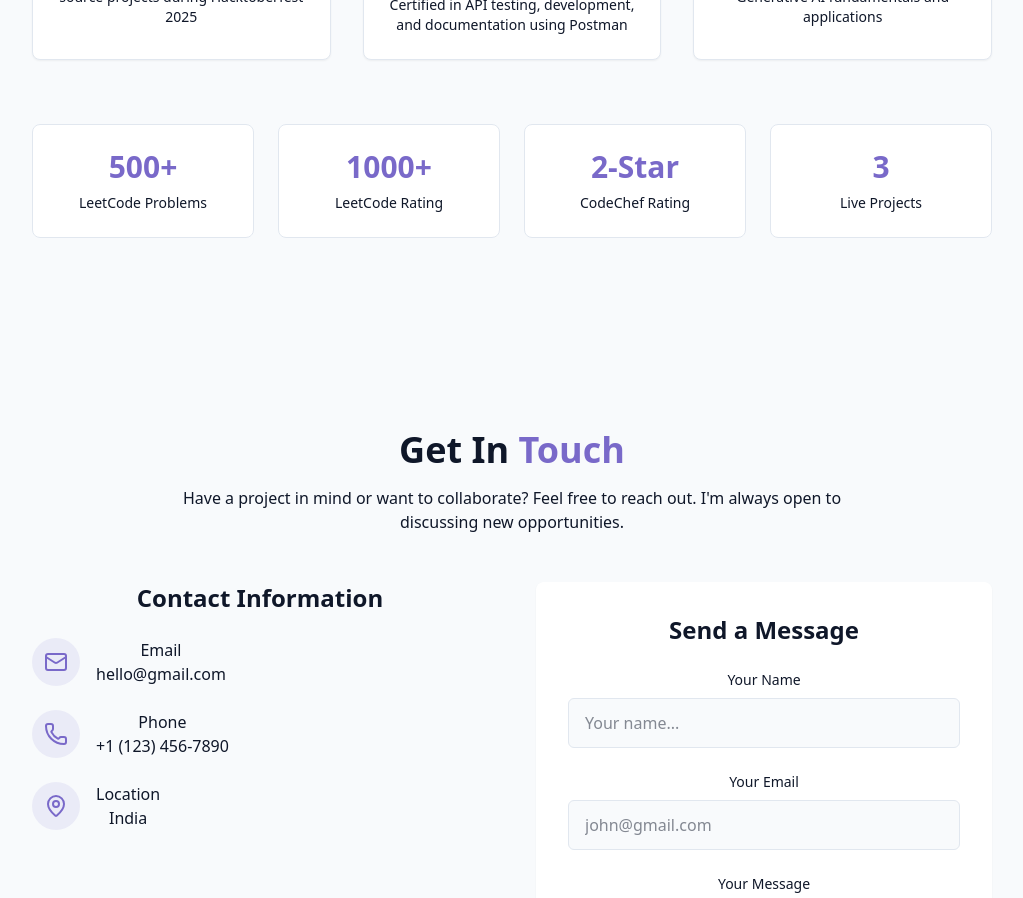
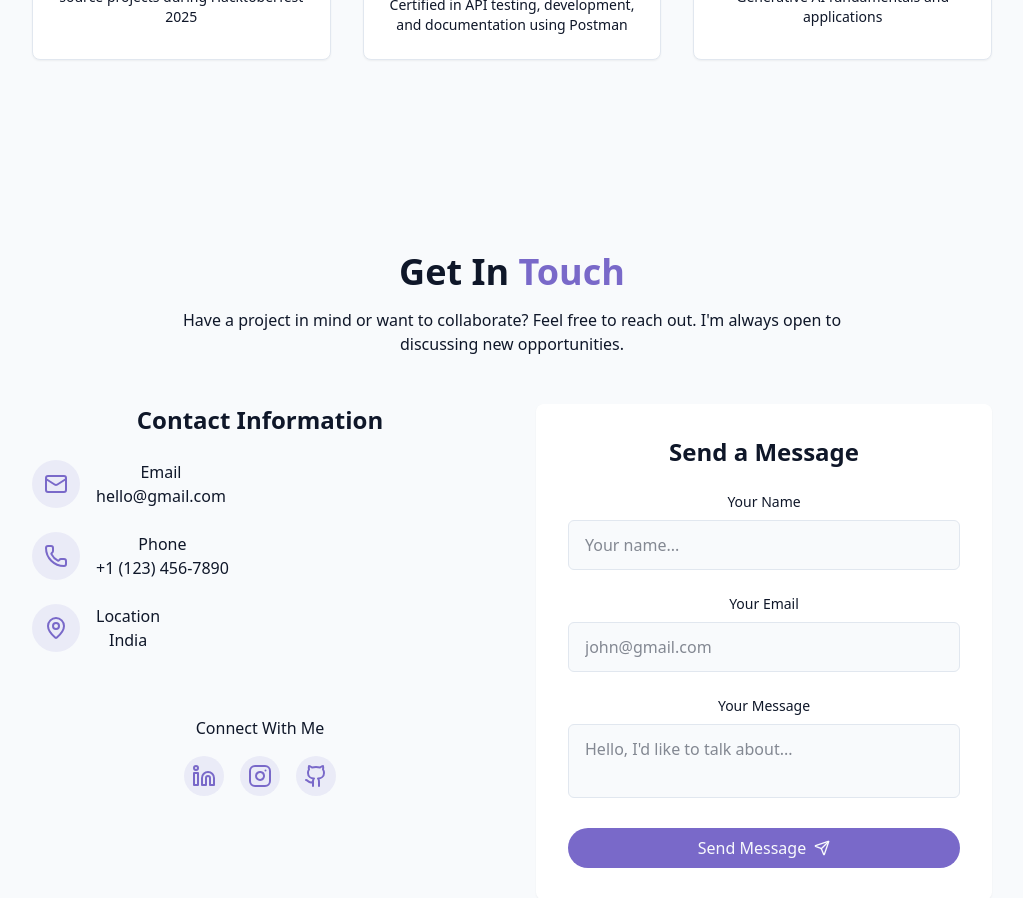
Before and after one commit to Shreyashgol/portfolio_3d, a React (Vite) app: page / in a window 1280 px wide. Shown: the part 5180-6078 px from the top of the page, without its empty margins (128-1151 px from the left). Built offline with nearby package versions, Linux system fonts and the light colour scheme.

Commit message:
filtering

```diff
--- a/src/components/CertificationsSection.jsx
+++ b/src/components/CertificationsSection.jsx
@@ -78,28 +78,6 @@ export const CertificationsSection = () => {
             </div>
           ))}
         </div>
-
-        {/* Achievements Stats */}
-        <div className="mt-16 grid grid-cols-2 md:grid-cols-4 gap-6">
-          <div className="text-center p-6 bg-card rounded-lg border border-border">
-            <div className="text-3xl font-bold text-primary mb-2">500+</div>
-            <div className="text-sm text-muted-foreground">
-              LeetCode Problems
-            </div>
-          </div>
-          <div className="text-center p-6 bg-card rounded-lg border border-border">
-            <div className="text-3xl font-bold text-primary mb-2">1000+</div>
-            <div className="text-sm text-muted-foreground">LeetCode Rating</div>
-          </div>
-          <div className="text-center p-6 bg-card rounded-lg border border-border">
-            <div className="text-3xl font-bold text-primary mb-2">2-Star</div>
-            <div className="text-sm text-muted-foreground">CodeChef Rating</div>
-          </div>
-          <div className="text-center p-6 bg-card rounded-lg border border-border">
-            <div className="text-3xl font-bold text-primary mb-2">3</div>
-            <div className="text-sm text-muted-foreground">Live Projects</div>
-          </div>
-        </div>
       </div>
     </section>
   );
```
